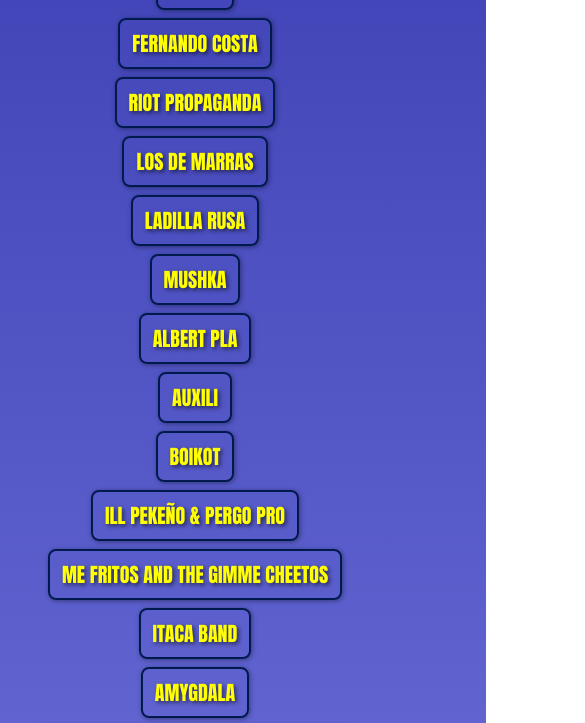
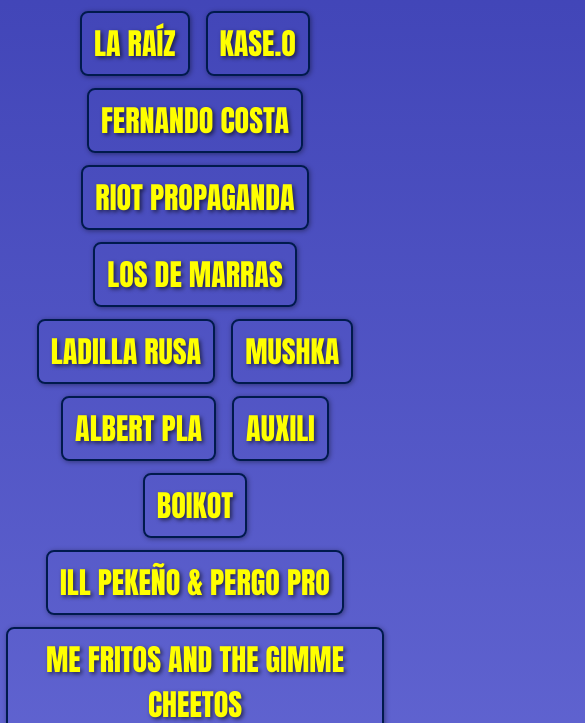
Before and after one commit to Neuforttomas/p3_linktree_css_neuforttom-s_2025, a plain HTML site: page index.html in a window 390 px wide. Shown: the part 404-1127 px from the top of the page, 585 px wide, since content can reach past the window. Drawn offline with Linux system fonts and the light colour scheme.

Commit message:
Update index.html

```diff
--- a/index.html
+++ b/index.html
@@ -164,7 +164,7 @@
     padding: 20px 0;
     box-shadow: inset 0 6px 8px rgba(0,0,0,0.5);
 }
-    @media (max-width: 768px) {
+    @media (max-width: 350px) {
       .titulo-cartel h1 {
         font-size: 55px;
       }
@@ -173,7 +173,7 @@
       }
       ul li {
         font-size: 20px;
-        display: block; /* que se apilen en móvil */
+        display: block;
         margin: 8px auto;
       }
       h4 {
@@ -242,4 +242,5 @@
    <h6>Últimas entradas en <a href="http://">www.piratafestival.com</a></h6>
    </footer>
 </body>
+
 </html>
```
